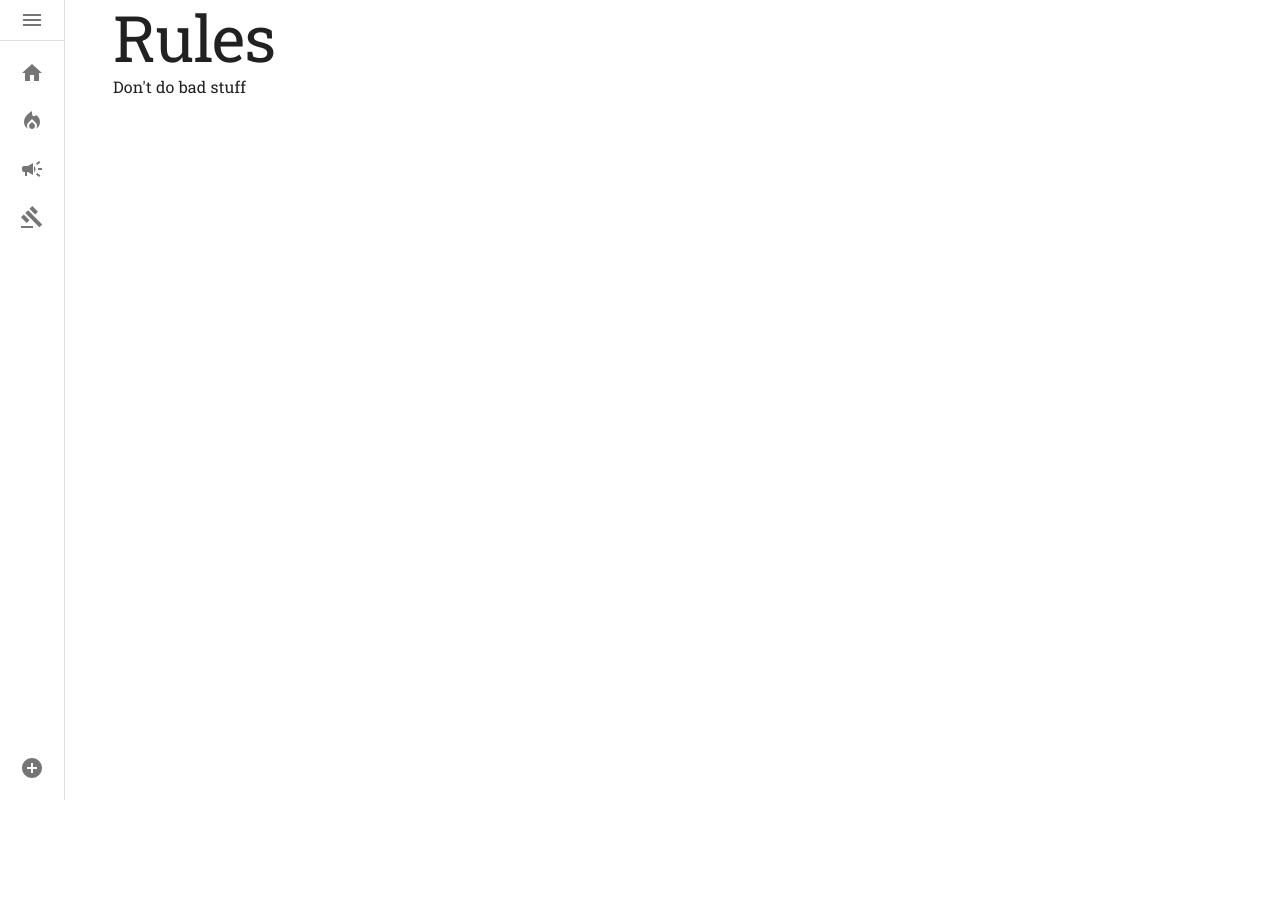
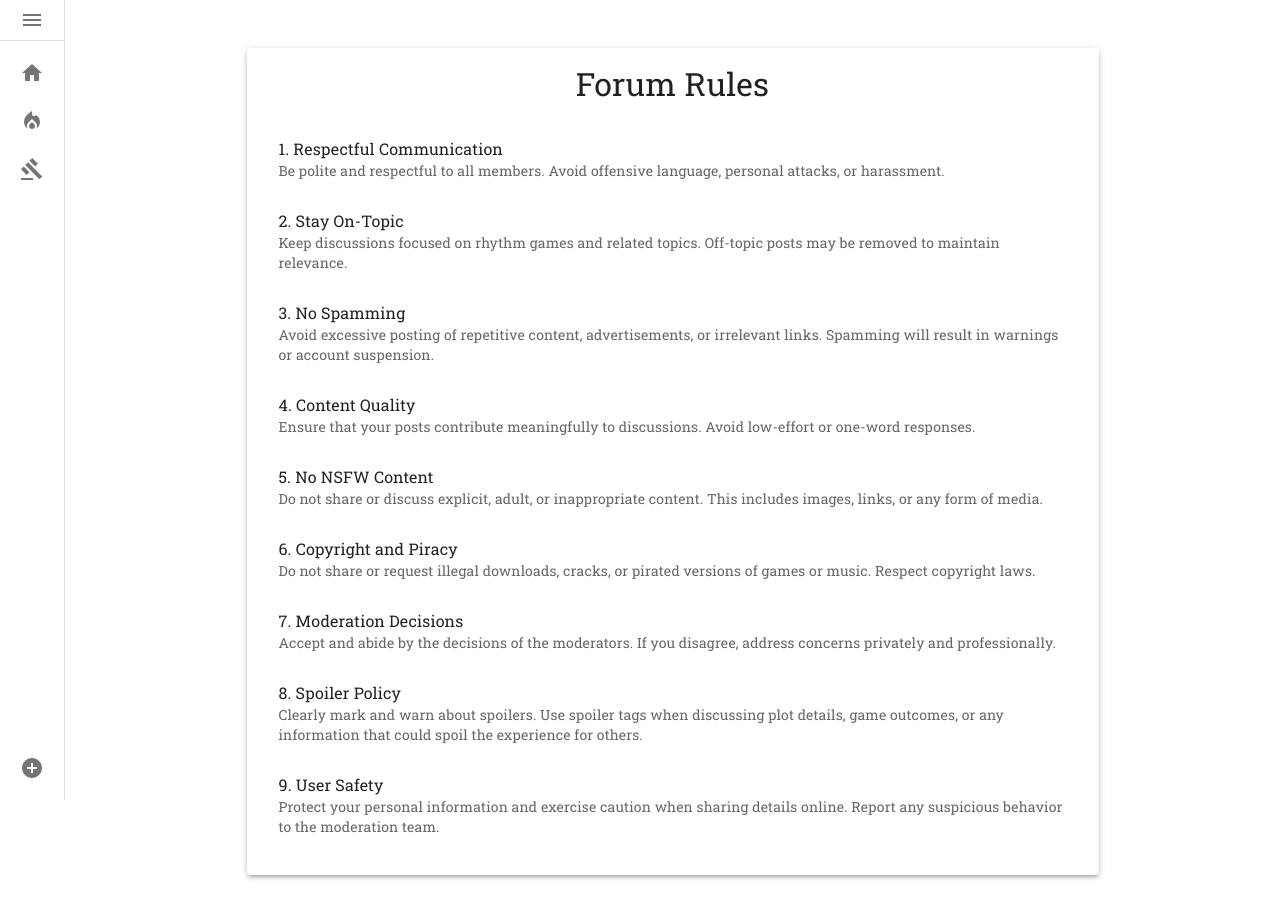
Before and after one commit to ThienDuc3112/CVWO_23-24_Frontend, a React (Vite) app: page /rules in a window 1280 px wide. Before the commit the page ends 800 px from the top, so only its background shows below. Built offline with nearby package versions, Linux system fonts and the light colour scheme.

Commit message:
Slight changes, added rules

```diff
--- a/src/components/navbar/Sidebar.tsx
+++ b/src/components/navbar/Sidebar.tsx
@@ -16,7 +16,6 @@ import { useState } from "react";
 import {
   Menu,
   LocalFireDepartment,
-  Campaign,
   Gavel,
   AddCircle,
   Home,
@@ -24,12 +23,9 @@ import {
 import { Link } from "react-router-dom";
 
 const drawerWidth = 250;
-const options = [["Home", "Top post", "News", "Rules"], ["New thread"]];
-const icons = [
-  [<Home />, <LocalFireDepartment />, <Campaign />, <Gavel />],
-  [<AddCircle />],
-];
-const paths = [["/", "/toppost", "/news", "/rules"], ["/create"]];
+const options = [["Home", "Top post", "Rules"], ["New thread"]];
+const icons = [[<Home />, <LocalFireDepartment />, <Gavel />], [<AddCircle />]];
+const paths = [["/", "/toppost", "/rules"], ["/create"]];
 
 const openedMixin = (theme: Theme): CSSObject => ({
   width: drawerWidth,
--- a/src/components/searchBar/SearchBar.tsx
+++ b/src/components/searchBar/SearchBar.tsx
@@ -42,7 +42,7 @@ const SearchBar = () => {
             value={searchTerm}
             onChange={(e) => setSearchTerm(e.target.value)}
             sx={{ width: "100%" }}
-            placeholder="search..."
+            placeholder="Search for thread"
           />
         </Paper>
       </form>
--- a/src/pages/Edit/Post.tsx
+++ b/src/pages/Edit/Post.tsx
@@ -4,6 +4,7 @@ import { useNavigate, useParams } from "react-router-dom";
 import { API_URL } from "../../costants";
 import { IPost } from "../../interfaces/Post";
 import { useFetch } from "../../hooks/useFetch";
+import Post from "../../components/post/Post";
 
 const EditPost = () => {
   const { postId } = useParams();
@@ -72,6 +73,16 @@ const EditPost = () => {
           Submit
         </Button>
       </form>
+      <Typography variant="h1">Preview</Typography>
+      <Post
+        thred_id={-1}
+        preview={true}
+        content={post}
+        created_at={new Date().toISOString()}
+        id={-1}
+        upvotes={0}
+        username={username}
+      />
     </Stack>
   );
 };
--- a/src/pages/Rules/Rules.tsx
+++ b/src/pages/Rules/Rules.tsx
@@ -1,10 +1,76 @@
-import { Container, Typography } from "@mui/material";
+import {
+  Container,
+  List,
+  ListItem,
+  ListItemText,
+  Paper,
+  Typography,
+} from "@mui/material";
 
 const Rules = () => {
   return (
-    <Container>
-      <Typography variant="h1">Rules</Typography>
-      <Typography>Don't do bad stuff</Typography>
+    <Container maxWidth="md" sx={{ p: 3, mt: 3 }}>
+      <Paper elevation={3} sx={{ p: 2 }}>
+        <Typography variant="h4" align="center" gutterBottom>
+          Forum Rules
+        </Typography>
+        <List>
+          <ListItem>
+            <ListItemText
+              primary="1. Respectful Communication"
+              secondary="Be polite and respectful to all members. Avoid offensive language, personal attacks, or harassment."
+            />
+          </ListItem>
+          <ListItem>
+            <ListItemText
+              primary="2. Stay On-Topic"
+              secondary="Keep discussions focused on rhythm games and related topics. Off-topic posts may be removed to maintain relevance."
+            />
+          </ListItem>
+          <ListItem>
+            <ListItemText
+              primary="3. No Spamming"
+              secondary="Avoid excessive posting of repetitive content, advertisements, or irrelevant links. Spamming will result in warnings or account suspension."
+            />
+          </ListItem>
+          <ListItem>
+            <ListItemText
+              primary="4. Content Quality"
+              secondary="Ensure that your posts contribute meaningfully to discussions. Avoid low-effort or one-word responses."
+            />
+          </ListItem>
+          <ListItem>
+            <ListItemText
+              primary="5. No NSFW Content"
+              secondary="Do not share or discuss explicit, adult, or inappropriate content. This includes images, links, or any form of media."
+            />
+          </ListItem>
+          <ListItem>
+            <ListItemText
+              primary="6. Copyright and Piracy"
+              secondary="Do not share or request illegal downloads, cracks, or pirated versions of games or music. Respect copyright laws."
+            />
+          </ListItem>
+          <ListItem>
+            <ListItemText
+              primary="7. Moderation Decisions"
+              secondary="Accept and abide by the decisions of the moderators. If you disagree, address concerns privately and professionally."
+            />
+          </ListItem>
+          <ListItem>
+            <ListItemText
+              primary="8. Spoiler Policy"
+              secondary="Clearly mark and warn about spoilers. Use spoiler tags when discussing plot details, game outcomes, or any information that could spoil the experience for others."
+            />
+          </ListItem>
+          <ListItem>
+            <ListItemText
+              primary="9. User Safety"
+              secondary="Protect your personal information and exercise caution when sharing details online. Report any suspicious behavior to the moderation team."
+            />
+          </ListItem>
+        </List>
+      </Paper>
     </Container>
   );
 };
```
